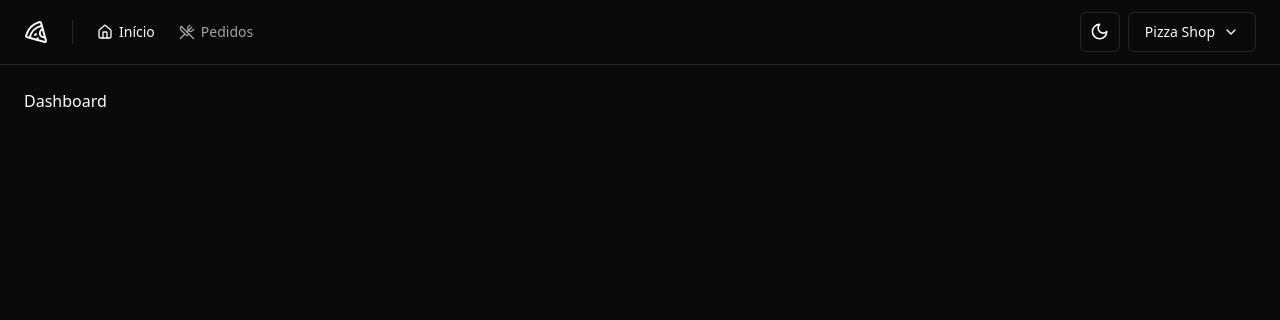
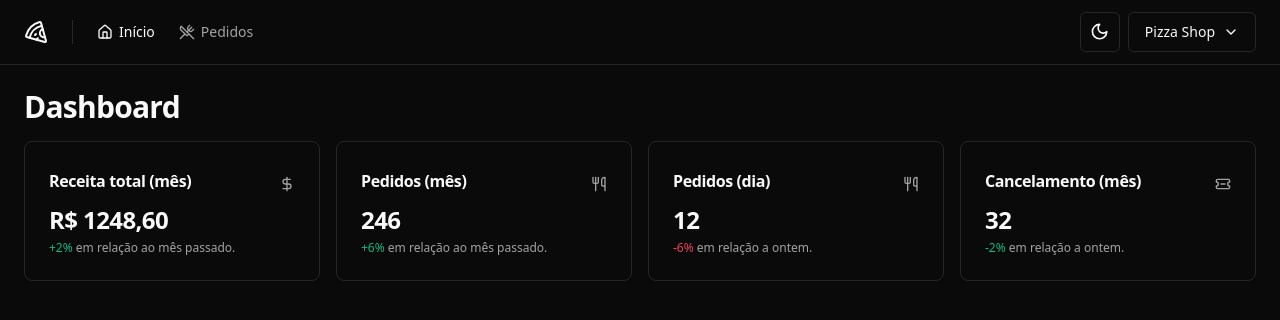
Before and after one commit to davi1985/pizza-show-web, a React (Vite) app: page / in a window 1280 px wide. Shown: the top 320 px of the page. Built offline with nearby package versions, Linux system fonts and the light colour scheme.

Commit message:
dashboard

```diff
--- /dev/null
+++ b/src/components/ui/card.tsx
@@ -0,0 +1,79 @@
+import * as React from "react"
+
+import { cn } from "@/lib/utils"
+
+const Card = React.forwardRef<
+  HTMLDivElement,
+  React.HTMLAttributes<HTMLDivElement>
+>(({ className, ...props }, ref) => (
+  <div
+    ref={ref}
+    className={cn(
+      "rounded-lg border bg-card text-card-foreground shadow-sm",
+      className
+    )}
+    {...props}
+  />
+))
+Card.displayName = "Card"
+
+const CardHeader = React.forwardRef<
+  HTMLDivElement,
+  React.HTMLAttributes<HTMLDivElement>
+>(({ className, ...props }, ref) => (
+  <div
+    ref={ref}
+    className={cn("flex flex-col space-y-1.5 p-6", className)}
+    {...props}
+  />
+))
+CardHeader.displayName = "CardHeader"
+
+const CardTitle = React.forwardRef<
+  HTMLParagraphElement,
+  React.HTMLAttributes<HTMLHeadingElement>
+>(({ className, ...props }, ref) => (
+  <h3
+    ref={ref}
+    className={cn(
+      "text-2xl font-semibold leading-none tracking-tight",
+      className
+    )}
+    {...props}
+  />
+))
+CardTitle.displayName = "CardTitle"
+
+const CardDescription = React.forwardRef<
+  HTMLParagraphElement,
+  React.HTMLAttributes<HTMLParagraphElement>
+>(({ className, ...props }, ref) => (
+  <p
+    ref={ref}
+    className={cn("text-sm text-muted-foreground", className)}
+    {...props}
+  />
+))
+CardDescription.displayName = "CardDescription"
+
+const CardContent = React.forwardRef<
+  HTMLDivElement,
+  React.HTMLAttributes<HTMLDivElement>
+>(({ className, ...props }, ref) => (
+  <div ref={ref} className={cn("p-6 pt-0", className)} {...props} />
+))
+CardContent.displayName = "CardContent"
+
+const CardFooter = React.forwardRef<
+  HTMLDivElement,
+  React.HTMLAttributes<HTMLDivElement>
+>(({ className, ...props }, ref) => (
+  <div
+    ref={ref}
+    className={cn("flex items-center p-6 pt-0", className)}
+    {...props}
+  />
+))
+CardFooter.displayName = "CardFooter"
+
+export { Card, CardHeader, CardFooter, CardTitle, CardDescription, CardContent }
--- a/src/pages/app/dashboard.tsx
+++ /dev/null
@@ -1,9 +0,0 @@
-import { Helmet } from 'react-helmet-async'
-
-export const Dashboard = () => (
-  <>
-    <Helmet title="Dashboard" />
-
-    <h1>Dashboard</h1>
-  </>
-)
--- /dev/null
+++ b/src/pages/app/dashboard/dashboard.tsx
@@ -0,0 +1,23 @@
+import { Helmet } from 'react-helmet-async'
+
+import { DayOrdersAmountCard } from './day-orders-amount-card'
+import { MonthCanceledOrdersAmountCard } from './month-canceled-orders-amount-card'
+import { MonthOrdersAmountCard } from './month-orders-amount-card'
+import { MonthRevenue } from './month-revenue'
+
+export const Dashboard = () => (
+  <>
+    <Helmet title="Dashboard" />
+
+    <div className="flex flex-col gap-4">
+      <h1 className="text-3xl font-bold tracking-tight">Dashboard</h1>
+
+      <div className="grid grid-cols-4 gap-4">
+        <MonthRevenue />
+        <MonthOrdersAmountCard />
+        <DayOrdersAmountCard />
+        <MonthCanceledOrdersAmountCard />
+      </div>
+    </div>
+  </>
+)
--- /dev/null
+++ b/src/pages/app/dashboard/day-orders-amount-card.tsx
@@ -0,0 +1,24 @@
+import { Utensils } from 'lucide-react'
+
+import { Card, CardContent, CardHeader, CardTitle } from '@/components/ui/card'
+
+export const DayOrdersAmountCard = () => {
+  return (
+    <Card>
+      <CardHeader className="flex-row items-center justify-between space-x-0 pb-2">
+        <CardTitle className="text-base font-semibold">Pedidos (dia)</CardTitle>
+        <Utensils className="h4 w-4 text-muted-foreground" />
+      </CardHeader>
+
+      <CardContent className="space-y-1">
+        <span className="text-2xl font-bold tracking-tight">12</span>
+        <p className="text-xs text-muted-foreground">
+          <span className="data:text-rose-400 font-medium text-rose-500">
+            -6%
+          </span>{' '}
+          em relação a ontem.
+        </p>
+      </CardContent>
+    </Card>
+  )
+}
--- /dev/null
+++ b/src/pages/app/dashboard/month-canceled-orders-amount-card.tsx
@@ -0,0 +1,26 @@
+import { TicketMinus } from 'lucide-react'
+
+import { Card, CardContent, CardHeader, CardTitle } from '@/components/ui/card'
+
+export const MonthCanceledOrdersAmountCard = () => {
+  return (
+    <Card>
+      <CardHeader className="flex-row items-center justify-between space-x-0 pb-2">
+        <CardTitle className="text-base font-semibold">
+          Cancelamento (mês)
+        </CardTitle>
+        <TicketMinus className="h4 w-4 text-muted-foreground" />
+      </CardHeader>
+
+      <CardContent className="space-y-1">
+        <span className="text-2xl font-bold tracking-tight">32</span>
+        <p className="text-xs text-muted-foreground">
+          <span className="data:text-emerald-400 font-medium text-emerald-500">
+            -2%
+          </span>{' '}
+          em relação a ontem.
+        </p>
+      </CardContent>
+    </Card>
+  )
+}
--- /dev/null
+++ b/src/pages/app/dashboard/month-orders-amount-card.tsx
@@ -0,0 +1,24 @@
+import { Utensils } from 'lucide-react'
+
+import { Card, CardContent, CardHeader, CardTitle } from '@/components/ui/card'
+
+export const MonthOrdersAmountCard = () => {
+  return (
+    <Card>
+      <CardHeader className="flex-row items-center justify-between space-x-0 pb-2">
+        <CardTitle className="text-base font-semibold">Pedidos (mês)</CardTitle>
+        <Utensils className="h4 w-4 text-muted-foreground" />
+      </CardHeader>
+
+      <CardContent className="space-y-1">
+        <span className="text-2xl font-bold tracking-tight">246</span>
+        <p className="text-xs text-muted-foreground">
+          <span className="data:text-emerald-400 font-medium text-emerald-500">
+            +6%
+          </span>{' '}
+          em relação ao mês passado.
+        </p>
+      </CardContent>
+    </Card>
+  )
+}
--- /dev/null
+++ b/src/pages/app/dashboard/month-revenue.tsx
@@ -0,0 +1,26 @@
+import { DollarSign } from 'lucide-react'
+
+import { Card, CardContent, CardHeader, CardTitle } from '@/components/ui/card'
+
+export const MonthRevenue = () => {
+  return (
+    <Card>
+      <CardHeader className="flex-row items-center justify-between space-x-0 pb-2">
+        <CardTitle className="text-base font-semibold">
+          Receita total (mês)
+        </CardTitle>
+        <DollarSign className="h4 w-4 text-muted-foreground" />
+      </CardHeader>
+
+      <CardContent className="space-y-1">
+        <span className="text-2xl font-bold tracking-tight">R$ 1248,60</span>
+        <p className="text-xs text-muted-foreground">
+          <span className="data:text-emerald-400 font-medium text-emerald-500">
+            +2%
+          </span>{' '}
+          em relação ao mês passado.
+        </p>
+      </CardContent>
+    </Card>
+  )
+}
--- a/src/routes/app-routes.tsx
+++ b/src/routes/app-routes.tsx
@@ -1,7 +1,7 @@
 import { RouteObject } from 'react-router-dom'
 
 import { AppLayout } from '@/_layouts/app'
-import { Dashboard } from '@/pages/app/dashboard'
+import { Dashboard } from '@/pages/app/dashboard/dashboard'
 import { Orders } from '@/pages/app/orders/orders'
 
 export const appRoutes: RouteObject = {
```
